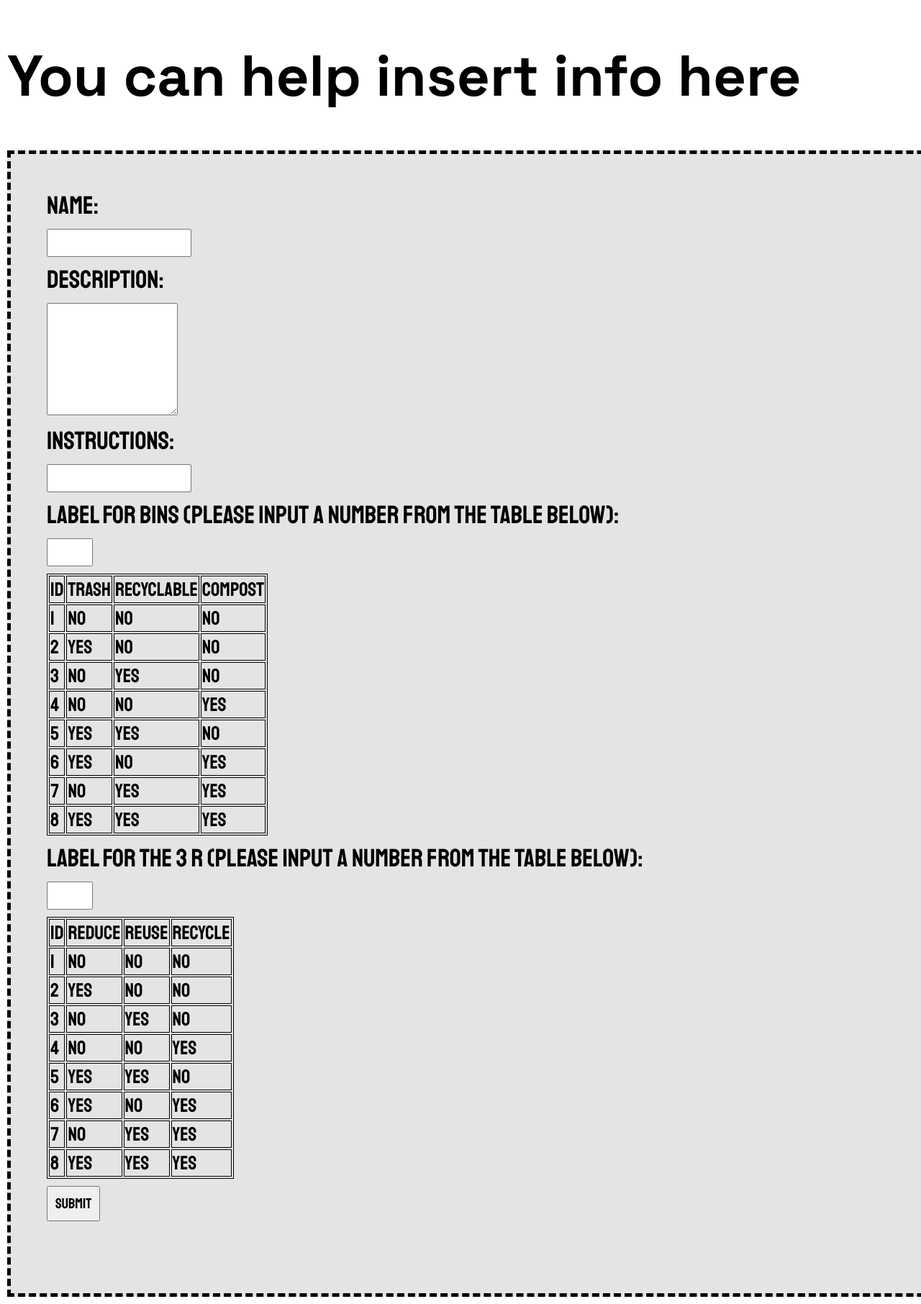
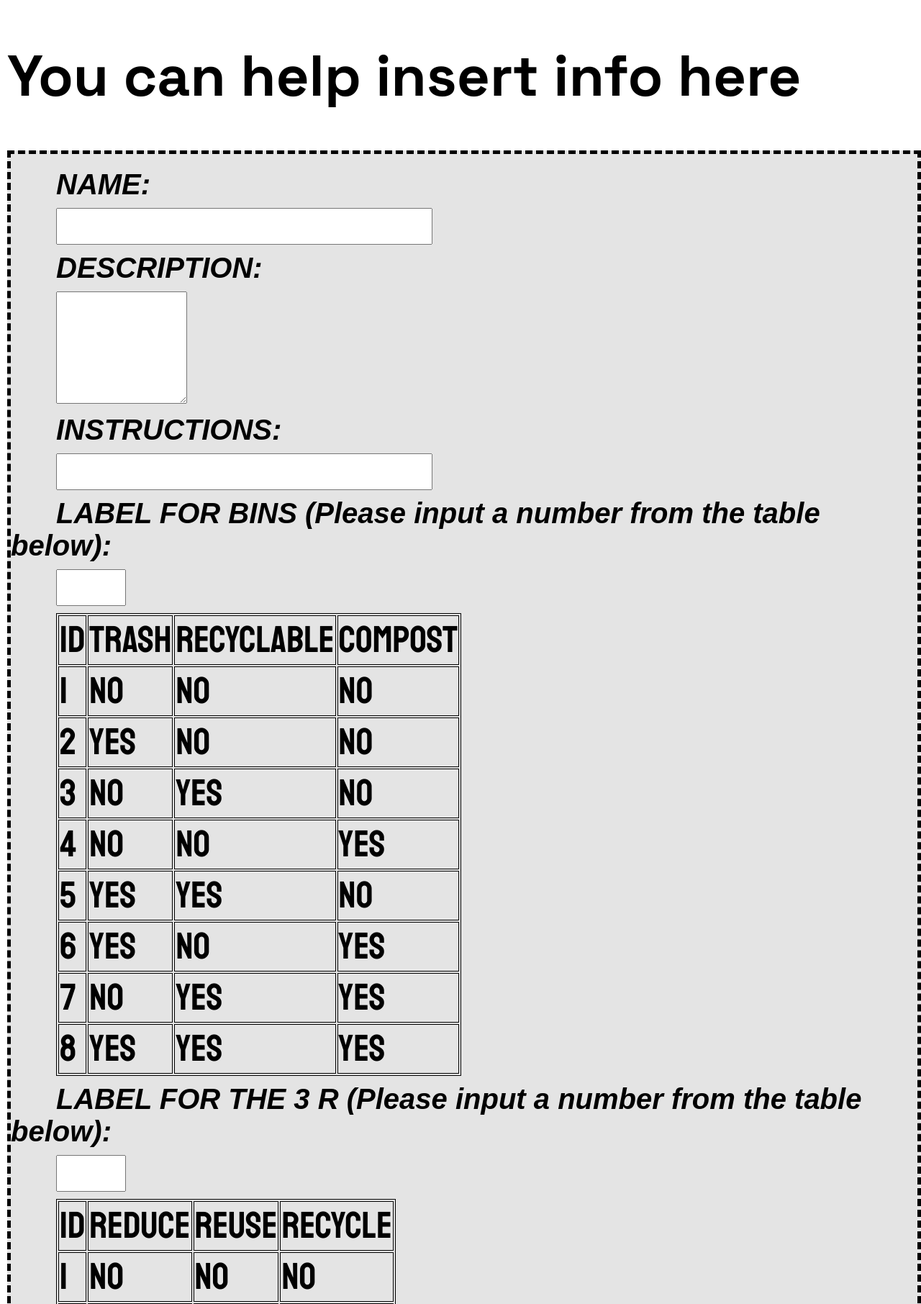
Before and after one commit to jackmenty/2024_project, a Flask app: page /help in a window 1280 px wide; the page is wider, and only the part inside the window is pictured. Shown: the part 121-1933 px from the top of that part at 72% size. Run offline with Flask 3, Linux system fonts and the light colour scheme; some web fonts are replaced.

Commit message:
New searchbar in searchpage+new font+help alert

```diff
--- a/Routes.py
+++ b/Routes.py
@@ -19,6 +19,7 @@ def aboutpage():
 @app.route('/help', methods=["GET", "POST"])  # Route to the help page
 def helppage():
     color = "#246eff"
+    hidden = "hidden"
     conn = sqlite3.connect("Webdatabase.db")
     cur = conn.cursor()
     if request.method == "POST":
@@ -34,7 +35,8 @@ def helppage():
                     (id[0]+1, name, description, instructions, bins, rrr))
         conn.commit()
         conn.close()
-    return render_template('help.html', color=color)
+        hidden = " "
+    return render_template('help.html', color=color, hidden=hidden)
 
 
 @app.route('/item/<int:id>')  # Route to a page about an item
@@ -118,5 +120,24 @@ def search(id):
                            hideforw=hideforw,)
 
 
+@app.route('/search', methods=['GET', 'POST'])  # Route to search page
+def searched():
+    if request.method == 'POST':
+        conn = sqlite3.connect("Webdatabase.db")
+        cur = conn.cursor()
+        # in other words, someone clicked submit, 'POSTing' info
+        # back to the server
+        search = f"%{request.form.get('searchterm')}%"
+        color = "#246eff"
+        # here is where you would do a query on your table for the search term
+        # provided, have a look at using LIKE and % in SQLite - something like
+        cur.execute("SELECT id, name, image FROM Trash WHERE name LIKE ?",
+                    (search, ))
+        trashes = cur.fetchall()
+        return render_template('search.html', trashes=trashes, color=color)
+    else:
+        return "poop"
+
+
 if __name__ == "__main__":
     app.run(debug=True)
--- a/static/style.css
+++ b/static/style.css
@@ -147,21 +161,20 @@ p{
 }
 
 label{
-  font-size: 35px;
-  font-family: "Staatliches", sans-serif;
-  font-weight: 50;
-  font-style: normal;
-  padding:50px;
-
+  font-size: 250%;
+  font-family: "Space Grostik", sans-serif;
+  font-weight: 600;
+  font-style: italic;
+  margin-left:5%;
 }
 
 input{
-  margin-left:50px;
-  padding:10px;
+  margin-left:5%;
+  font-size: 250%;
 }
 
 textarea, table{
-  margin-left:50px;
+  margin-left:5%;
 }
 
 br{
@@ -204,7 +218,7 @@ table, th, td {
   font-family: "Staatliches", sans-serif;
   font-weight: 100;
   font-style: normal;
-  font-size: 130%;
+  font-size: 180%;
 }
 
 .item{
@@ -213,20 +227,19 @@ table, th, td {
 
 .box{
   background-color: #e4e4e4;
-  width: 1400px;
-  height: auto;
-  margin-left: auto;
-  margin-right: auto;
+  width: 100%;
+  height:auto;
   padding-bottom:100px;
-  padding-top:50px;
   border: dashed 5px;
+  padding-top: 20px;
 }
 
-input[type=submit]{
-  font-family: "Staatliches", sans-serif;
-  font-weight: 100;
+input[type=submit], button[type=submit]{
+  font-family: "Roboto", sans-serif;
+  font-weight: 600;
   font-style: normal;
-  font-size:20px;
+  font-size:225%;
+  width: 25%;
 }
 /*
 .roboto-thin {
--- a/templates/help.html
+++ b/templates/help.html
@@ -2,6 +2,7 @@
 {% block content %}
 <h1>You can help insert info here</h1>
 <form action = "/help" method="POST" class="box">
+    <h6 {{hidden}}>Thank you for the response, moderation will process for approval.</h6>
     <label for="name">NAME:</label> <br>
     <input type="text" id="name" name="name" minlength="3" maxlength="15" required> <br>
     <label for="description">DESCRIPTION:</label> <br>
@@ -124,6 +125,6 @@
             <td>Yes</td>
         </tr>
       </table><br>
-      <input type="submit" value="Submit">
+      <input type="submit" value="SUBMIT">
 </form>
 {% endblock %}
```
Also changed, not shown: other parts of static/style.css (+22 -7 lines), templates/search.html (+7 -0 lines), Webdatabase.db.
